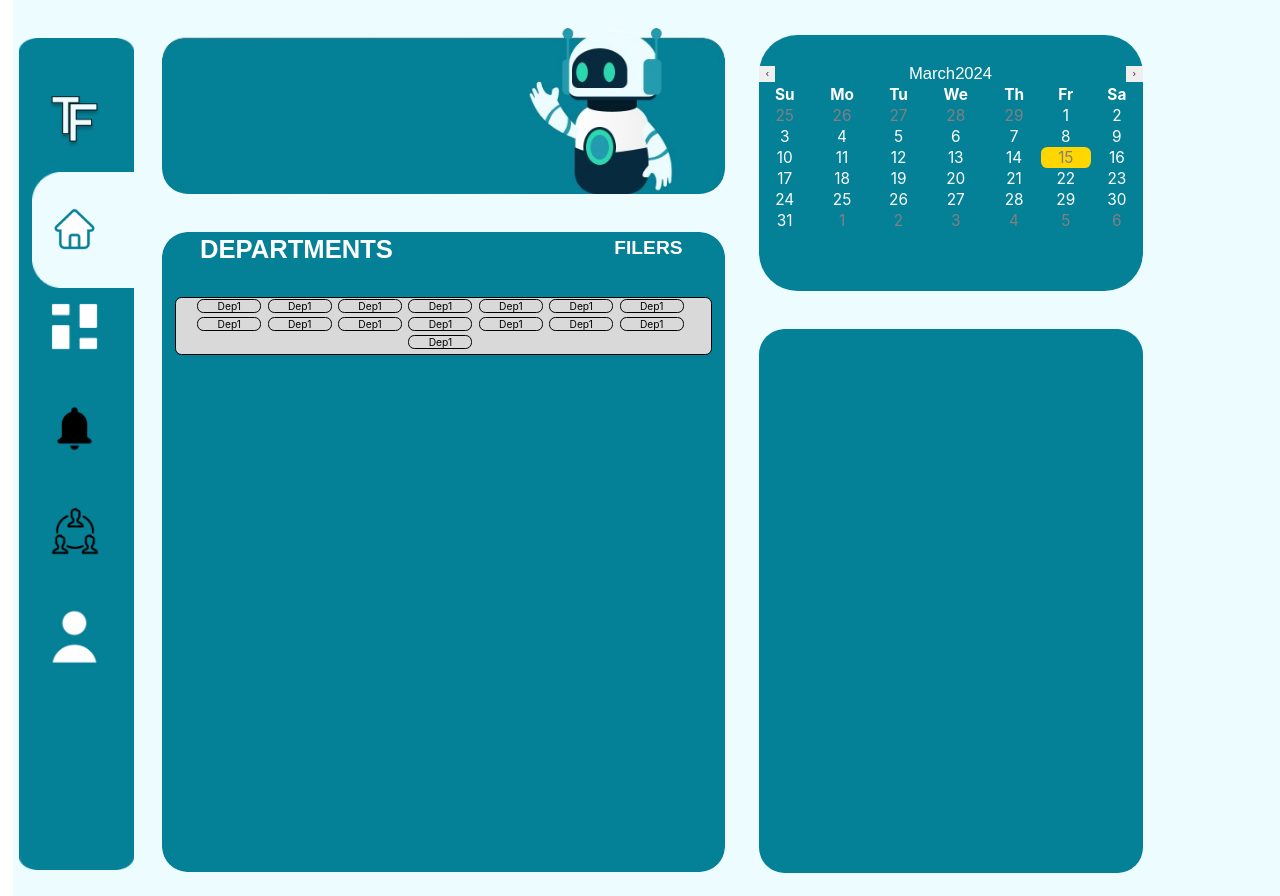
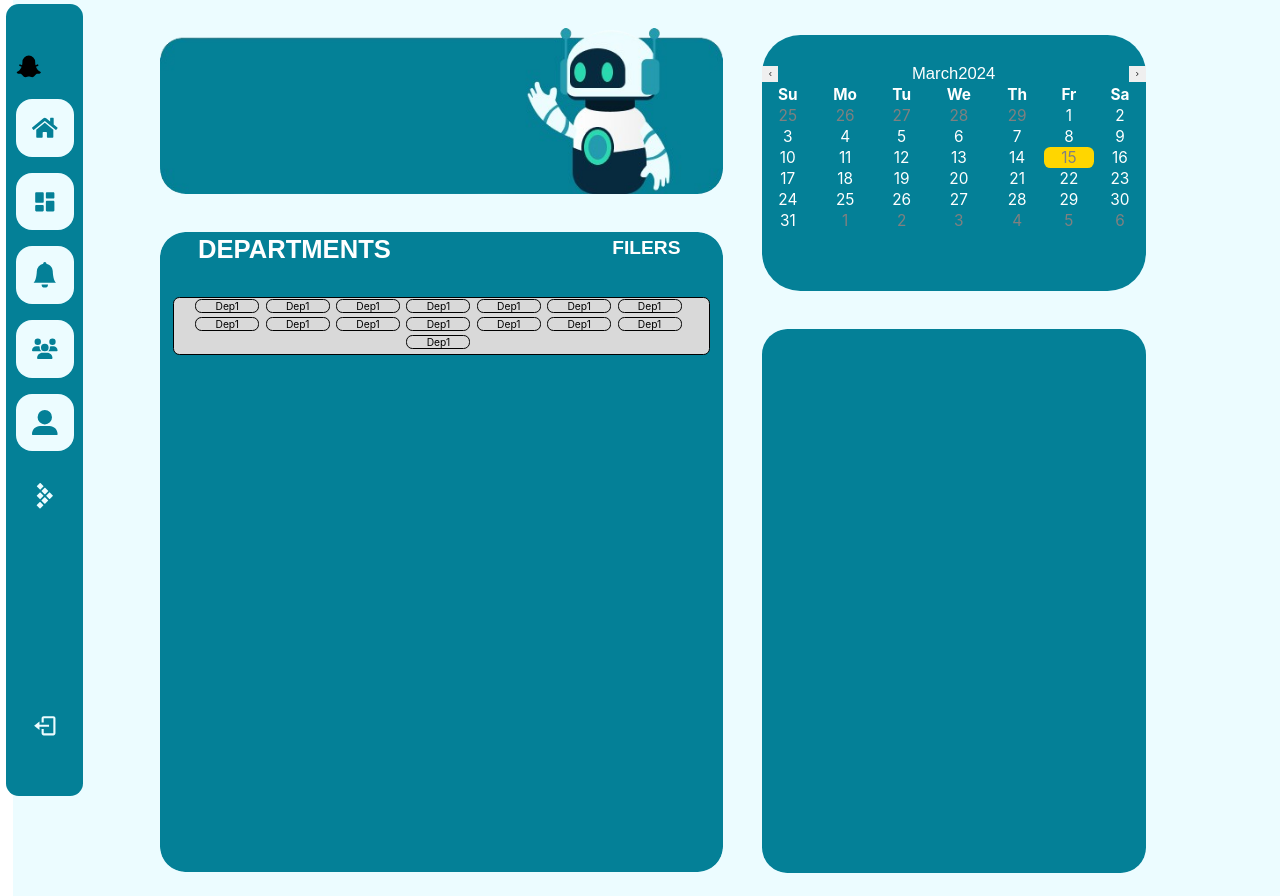
Before and after one commit to NitaCosmin/autobotzi-front, a React (Create React App) app: page /admin in a window 1280 px wide. Built offline with nearby package versions, Linux system fonts and the light colour scheme; a web font is replaced by a local one.

Commit message:
slidebar v1

```diff
--- a/package.json
+++ b/package.json
@@ -9,6 +9,7 @@
     "primereact": "^10.5.1",
     "react": "^18.2.0",
     "react-dom": "^18.2.0",
+    "react-icons": "^5.0.1",
     "react-router-dom": "^6.22.1",
     "react-scripts": "5.0.1",
     "web-vitals": "^2.1.4"
--- a/src/App.js
+++ b/src/App.js
@@ -6,6 +6,8 @@ import Home from './JSX/Home';
 import SignUp from "./JSX/SingUp";
 import Login from "./JSX/Login";
 import Admin from "./JSX/Admin";
+import Test from "./JSX/Test";
+
 
 function App() {
   return (
@@ -15,6 +17,8 @@ function App() {
         <Route path="/signup" element={<SignUp />} />
         <Route path="/login" element={<Login />} />
          <Route path="/admin" element={<Admin />} />
+         <Route path="/test" element={<Test />} />
+
 
 
       </Routes>
--- /dev/null
+++ b/src/Components/Navbar/Navbar.css
@@ -0,0 +1,89 @@
+.sidebar {
+    user-select: none;
+    position: fixed;
+    top: 0.5%;
+    left: 0.5vw;
+    height: 96%;
+    max-width: 6vw;
+    min-width: 4vw;
+    background-color: #048097; /* culoarea de fundal a barei laterale */
+    padding-top: 3vh;
+    border-radius: 1vw;
+    display: flex; /* Utilizarea flexbox */
+    flex-direction: column; /* Direcția coloanelor */
+    align-items: center; /* Așezați elementele pe axa orizontală */
+}
+
+#navbar {
+    list-style: none;
+    padding: 2vw;
+    margin: 0;
+    display: flex; /* Utilizarea flexbox */
+    flex-direction: column; /* Direcția coloanelor */
+    justify-content: space-between; /* Așezați elementele între spațiile libere */
+    height: 100%; /* Asigurați-vă că înălțimea este 100% pentru a utiliza space-between */
+}
+
+#navbar li {
+    margin-bottom: 2vh;
+}
+
+#navbar li a {
+    display: flex; /* Utilizarea flexbox */
+    align-items: center; /* Așezați elementele pe axa orizontală */
+    padding: 2vh;
+    color: #ECFCFF; /* culoarea textului */
+    transition: background-color 0.3s ease;
+    border-radius: 2vh;
+    transition: 0.3s;
+}
+
+#navbar li a:hover,
+#navbar li a:hover ~ svg{
+
+    background-color: #ECFCFF;
+    color: #048097;
+}
+
+/* Stilizare pentru iconuri */
+ li svg {
+    height: 2vw;
+    width: 2vw;
+    transition: 0.1s;
+
+}
+#navbar li:last-child {
+    margin-top: auto; /* Faceți ca ultimul element să fie pozitionat în partea de jos */
+    padding: 0;
+}
+
+#navbar li.active a {
+    background-color: #ECFCFF;
+    color: #048097;
+}
+#navbar li.active a:hover {
+    border-radius: 1.4vh;
+}
+
+.tooltip{
+    pointer-events: none;
+    user-select: none;
+    position: absolute;
+    height: 4vh;
+    width: 100%;
+    left: 11vh;
+    background: #D9D9D9;
+    text-align: center;
+    border-radius: 1vh;
+    transform:  translateY(-200%);
+    box-shadow: 0 5px 10px rgba(0, 0, 0,0.02);
+    opacity: 0;
+}
+
+#navbar li a:hover ~.tooltip
+{
+    opacity: 1;
+    transition: all 0.5s ease;
+    transform:  translateY(-140%);
+
+}
--- /dev/null
+++ b/src/Components/Navbar/Navbar.jsx
@@ -0,0 +1,60 @@
+import '../Navbar/Navbar.css';
+import { FaHome } from "react-icons/fa";
+import { RiDashboardFill } from "react-icons/ri";
+import { BsBellFill } from "react-icons/bs";
+import { FaUsers ,FaUserLarge } from "react-icons/fa6";
+import { BiLogOut } from "react-icons/bi";
+import { SiTestrail } from "react-icons/si";
+import { PiSnapchatLogoFill } from "react-icons/pi";
+import { useLocation } from 'react-router-dom';
+
+
+
+import { Link } from 'react-router-dom';
+
+
+function Navbar(){
+
+        const location = useLocation();
+
+
+    return (
+        <>
+           <div className='sidebar'>
+            <ul id='navbar'>
+
+                 <li className=''><PiSnapchatLogoFill />
+                        <span className='tooltip'> user</span>
+                </li>
+
+                 <li className={location.pathname === '/admin' ? 'active' : ''}><Link to="/admin"><FaHome /></Link>
+                        <span className='tooltip'> user</span>
+                </li>
+                <li className={location.pathname === '/admin' ? 'active' : ''}><Link to="/admin"><RiDashboardFill /></Link>
+                        <span className='tooltip'> user</span>
+                </li>
+                <li className={location.pathname === '/admin' ? 'active' : ''}><Link to="/admin"><BsBellFill /></Link>
+                        <span className='tooltip'> user</span>
+                </li>
+                <li className={location.pathname === '/admin' ? 'active' : ''}><Link to="/admin"><FaUsers /></Link>
+                        <span className='tooltip'> user</span>
+                </li>
+                <li className={location.pathname === '/admin' ? 'active' : ''}><Link to="/admin"><FaUserLarge /></Link>
+                        <span className='tooltip'> user</span>
+                </li>
+                <li className={location.pathname === '/test' ? 'active' : ''}><Link to="/test"><SiTestrail /></Link>
+                        <span className='tooltip'> Test</span>
+                </li >
+                <li className={location.pathname === '/' ? 'active' : ''}><Link to="/"><BiLogOut /></Link>
+                        <span className='tooltip'> logout</span>
+                </li>
+
+
+            </ul>
+
+        </div>
+        </>
+    );
+
+};
+export default Navbar;
--- a/src/JSX/Admin.jsx
+++ b/src/JSX/Admin.jsx
@@ -14,6 +14,7 @@ import AddBackground from '../Imagini/AddBackground.png';
 import SearchBackground from '../Imagini/SearchBackground.png';
 import SelectedImg from '../Imagini/SelectedImg.png';
 import { ListBox } from 'primereact/listbox';
+import Navbar from '../Components/Navbar/Navbar.jsx';
 
 const Admin = () => {
 
@@ -41,7 +42,10 @@ const Admin = () => {
   return (
 
     <div className="AdminContainer">
-    <div className="MenuBar">
+            <Navbar />
+
+    {/* <div className="MenuBar">
+
         <img src={MenuBar} alt="" className="MenuBar-Img" />
         <div className="MenuOptions">
             <img src={TeamFinderIcon} alt="" className="MenuIcons" />
@@ -57,7 +61,7 @@ const Admin = () => {
         <img src={SelectedImg} alt="" className="Selection-Style" />
 
 
-    </div>
+    </div> */}
     <div className="Spacework1">
         <img src={RoboImg} alt="" className="RoboImg-Style" />
         <img src={AddBackground} alt="" className="AddBackground-Style" />
@@ -78,8 +82,6 @@ const Admin = () => {
 
 
     </div>
-    <div className="MenuBar"></div>
-
 
     </div>
 
--- /dev/null
+++ b/src/JSX/Test.jsx
@@ -0,0 +1,10 @@
+
+import Navbar from '../Components/Navbar/Navbar.jsx';
+
+const Test = () => {
+
+    return(
+        <Navbar />
+    );
+};
+export default Test;
```
Also changed, not shown: 1 other file (tests, documents, lock files or other folders).
